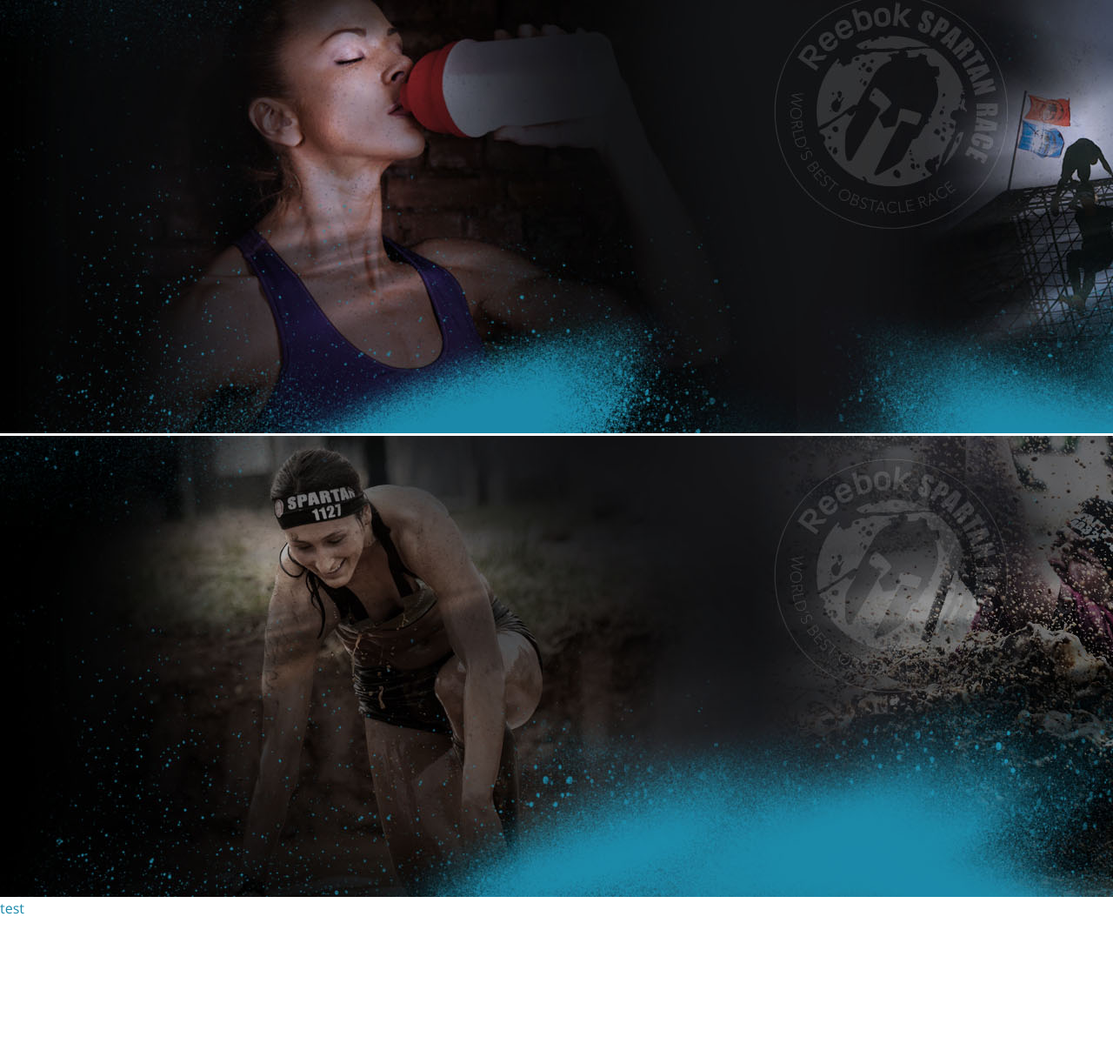
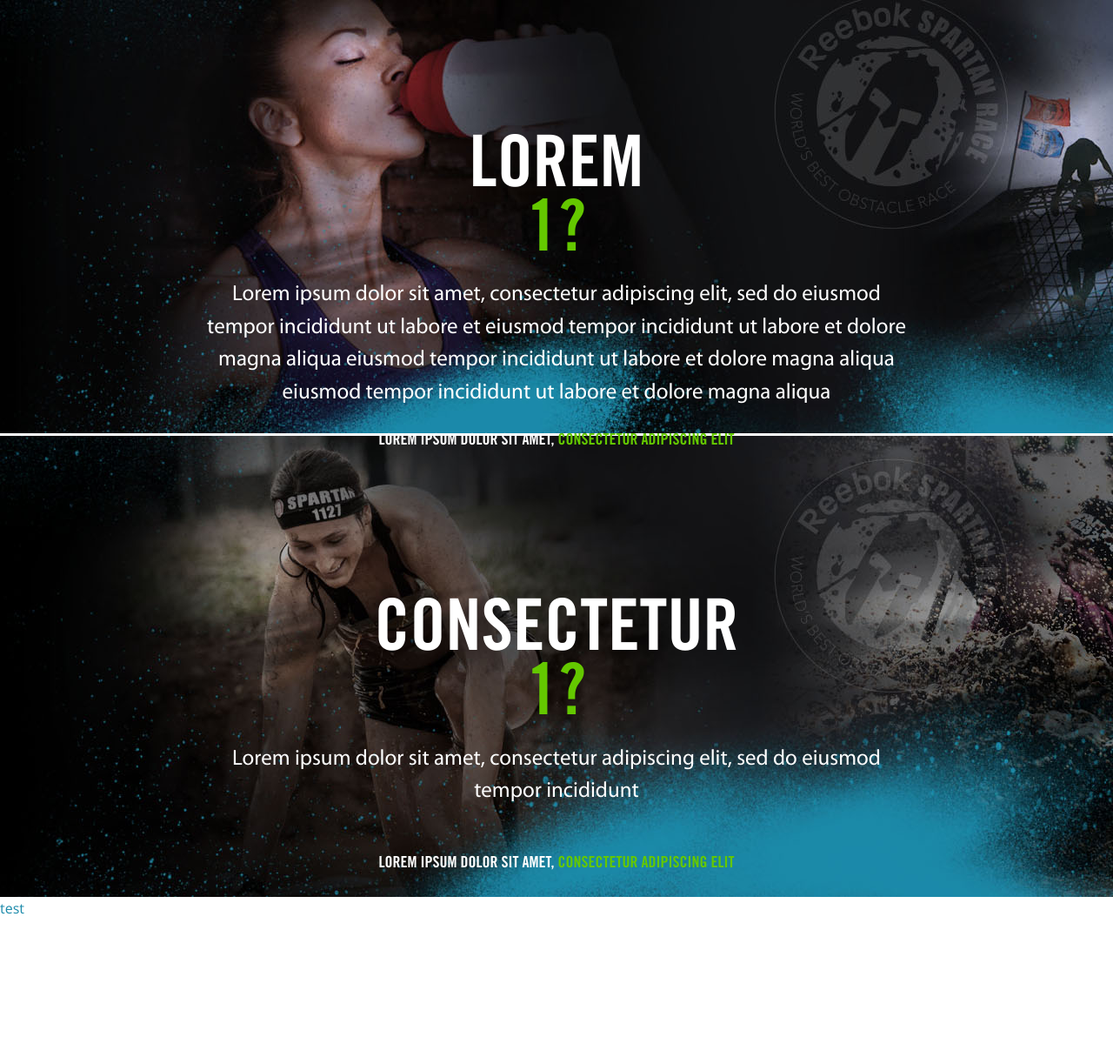
Before and after one commit to Rodina2016/biarum, a website with bundled scripts: page src/index.html in a window 1280 px wide. Shown: the part 651-1866 px from the top of the page at 87% size. Before the commit the page ends 1706 px from the top, so only its background shows below. Built offline with nearby package versions, Linux system fonts and the light colour scheme; files whose address does not match are found by name.

Commit message:
add text to banner

```diff
--- a/src/index.html
+++ b/src/index.html
@@ -43,14 +43,14 @@
         <div class="banner__item">
             <img src="img/slide1.jpg" alt="">
             <div class="banner__item-wrap">
-                <div class="container">
+                <div class="container banner__item-container">
                     <div class="banner__item-info">
                         <div class="banner__item-heading">Lorem <br><span class="banner__item-heading--green">1?</span></div>
-                        <p class="banner__item-text">
+                        <p class="banner__item-text col-14">
                             Lorem ipsum dolor sit amet, consectetur adipiscing elit, sed do eiusmod tempor incididunt ut labore et dolore magna aliqua
                         </p>
                         <div class="banner__item-mark">
-                            Lorem ipsum dolor sit amet, consectetur adipiscing elit
+                            Lorem ipsum dolor sit amet, <span class="banner__item-mark--green">consectetur adipiscing elit</span>
                         </div>
                     </div>
                 </div>
@@ -58,9 +58,36 @@
         </div>
         <div class="banner__item">
             <img src="img/slide2.jpg" alt="">
+            <div class="banner__item-wrap">
+                <div class="container banner__item-container">
+                    <div class="banner__item-info">
+                        <div class="banner__item-heading">Lorem <br><span class="banner__item-heading--green">1?</span></div>
+                        <p class="banner__item-text col-14">
+                            Lorem ipsum dolor sit amet, consectetur adipiscing elit, sed do eiusmod tempor incididunt ut labore et eiusmod tempor incididunt ut labore et dolore magna aliqua
+                            eiusmod tempor incididunt ut labore et dolore magna aliqua eiusmod tempor incididunt ut labore et dolore magna aliqua
+                        </p>
+                        <div class="banner__item-mark">
+                            Lorem ipsum dolor sit amet, <span class="banner__item-mark--green">consectetur adipiscing elit</span>
+                        </div>
+                    </div>
+                </div>
+            </div>
         </div>
         <div class="banner__item">
             <img src="img/slide3.jpg" alt="">
+            <div class="banner__item-wrap">
+                <div class="container banner__item-container">
+                    <div class="banner__item-info">
+                        <div class="banner__item-heading">Consectetur <br><span class="banner__item-heading--green">1?</span></div>
+                        <p class="banner__item-text col-14">
+                            Lorem ipsum dolor sit amet, consectetur adipiscing elit, sed do eiusmod tempor incididunt
+                        </p>
+                        <div class="banner__item-mark">
+                            Lorem ipsum dolor sit amet, <span class="banner__item-mark--green">consectetur adipiscing elit</span>
+                        </div>
+                    </div>
+                </div>
+            </div>
         </div>
     </div>
     <a href="/">test</a>
--- a/src/style/components/banner/banner.scss
+++ b/src/style/components/banner/banner.scss
@@ -11,8 +11,45 @@
     }
 
     &-info {
+      margin-top: 180px;
+      height: 60%;
+      display: flex;
+      flex-direction: column;
       text-align: center;
       color: $content-white;
+    }
+
+    &-container {
+      height: 100%;
+    }
+
+    &-heading {
+      font-family: $ff-accent;
+      font-size: 82px;
+      text-transform: uppercase;
+      line-height: .9;
+
+      &--green {
+        color: $accent;
+      }
+    }
+
+    &-text {
+      margin:25px auto;
+      font-family: $ff-accent-second;
+      font-size: 25px;
+      line-height: 1.5;
+      flex-grow: 1;
+    }
+
+    &-mark {
+      font-size: 18px;
+      font-family: $ff-accent;
+      text-transform: uppercase;
+
+      &--green {
+        color: $accent;
+      }
     }
   }
 
--- a/src/style/components/page.scss
+++ b/src/style/components/page.scss
@@ -2,7 +2,6 @@ body {
   font-family: $ff;
   color: $content;
   font-size: 16px;
-  background: url("../img/bg-decor.png") no-repeat top;
 }
 
 * {
```
Also changed, not shown: package.json (+4 -4 lines), build/css/main.css, build/index.html, 1 other file.
